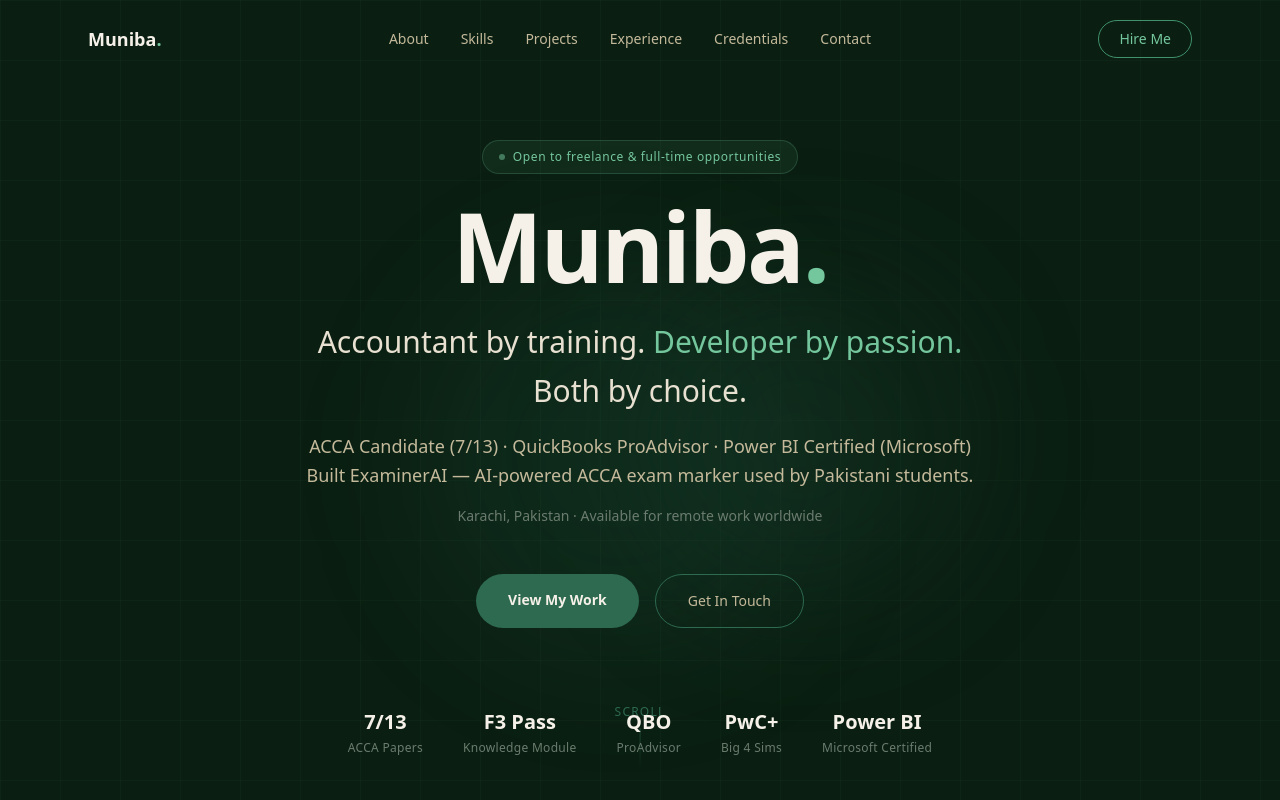
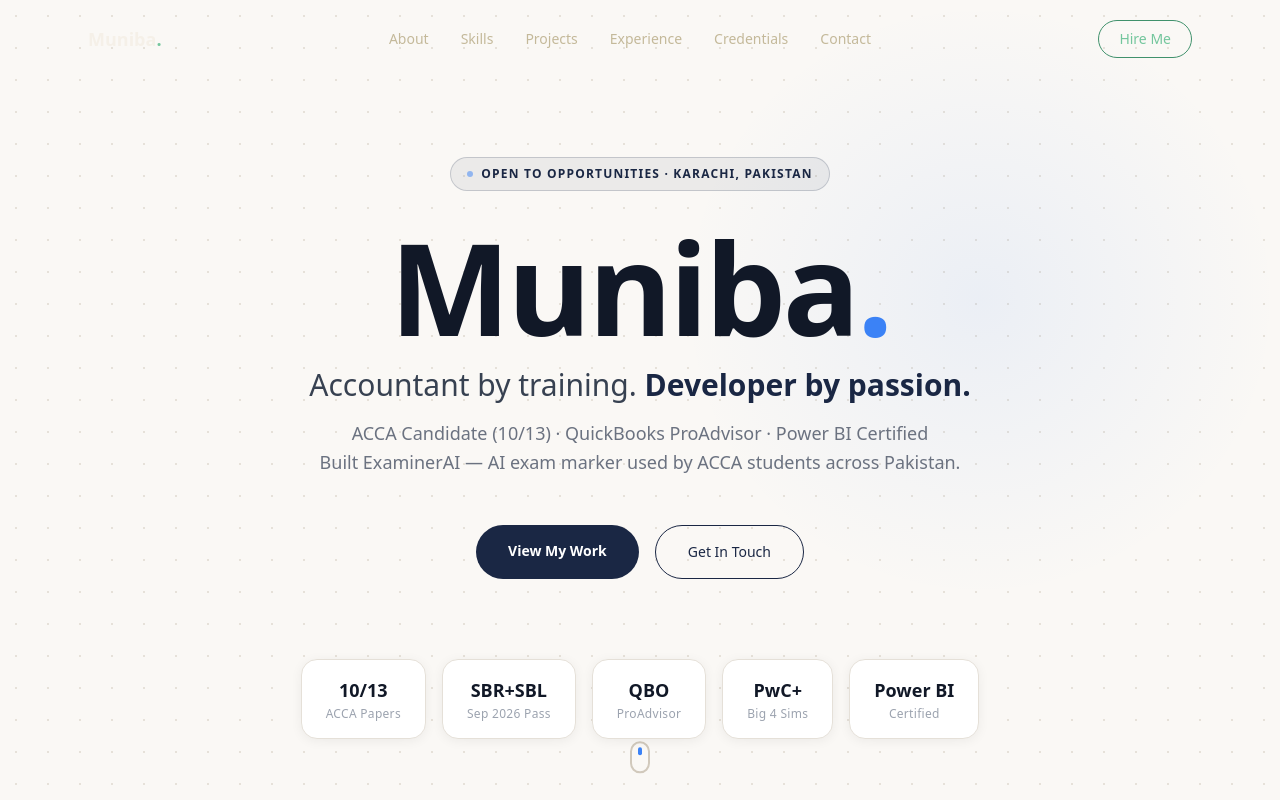
Before and after one commit to Munibaamjad/muniba-portfolio, a Next.js app: page / in a window 1280 px wide. Shown: the top 800 px of the page. Built offline with nearby package versions, Linux system fonts and the light colour scheme.

Commit message:
Refactor Hero component with animations and styles

```diff
--- a/src/components/Hero.tsx
+++ b/src/components/Hero.tsx
@@ -1,95 +1,201 @@
 "use client";
-import { motion } from "framer-motion";
+import { motion, useMotionValue, useSpring, useTransform } from "framer-motion";
+import { useEffect, useRef, useState } from "react";
+
+// Character-by-character text reveal
+function SplitText({ text, className, style, delay = 0 }: { text: string; className?: string; style?: React.CSSProperties; delay?: number }) {
+  return (
+    <span className={className} style={{ display: "inline-block", ...style }}>
+      {text.split("").map((char, i) => (
+        <motion.span
+          key={i}
+          initial={{ opacity: 0, y: 40, rotateX: -90 }}
+          animate={{ opacity: 1, y: 0, rotateX: 0 }}
+          transition={{ duration: 0.5, delay: delay + i * 0.03, ease: [0.22, 1, 0.36, 1] }}
+          style={{ display: "inline-block", transformOrigin: "bottom" }}
+        >
+          {char === " " ? " " : char}
+        </motion.span>
+      ))}
+    </span>
+  );
+}
+
+// Magnetic cursor-follow card
+function MagneticCard({ children, className, style }: { children: React.ReactNode; className?: string; style?: React.CSSProperties }) {
+  const ref = useRef<HTMLDivElement>(null);
+  const x = useMotionValue(0);
+  const y = useMotionValue(0);
+  const rotateX = useTransform(y, [-50, 50], [8, -8]);
+  const rotateY = useTransform(x, [-50, 50], [-8, 8]);
+  const springX = useSpring(rotateX, { stiffness: 200, damping: 20 });
+  const springY = useSpring(rotateY, { stiffness: 200, damping: 20 });
+
+  const handleMouse = (e: React.MouseEvent) => {
+    if (!ref.current) return;
+    const rect = ref.current.getBoundingClientRect();
+    x.set(e.clientX - rect.left - rect.width / 2);
+    y.set(e.clientY - rect.top - rect.height / 2);
+  };
+  const handleLeave = () => { x.set(0); y.set(0); };
+
+  return (
+    <motion.div
+      ref={ref}
+      onMouseMove={handleMouse}
+      onMouseLeave={handleLeave}
+      style={{ rotateX: springX, rotateY: springY, transformStyle: "preserve-3d", ...style }}
+      className={className}
+    >
+      {children}
+    </motion.div>
+  );
+}
 
 export default function Hero() {
+  const [mounted, setMounted] = useState(false);
+  useEffect(() => setMounted(true), []);
+
   return (
-    <section className="relative min-h-screen flex items-center justify-center overflow-hidden" style={{background:"#0a1f12"}}>
-      {/* Subtle grid */}
-      <div className="absolute inset-0" style={{backgroundImage:"linear-gradient(rgba(116,198,157,0.03) 1px, transparent 1px), linear-gradient(90deg, rgba(116,198,157,0.03) 1px, transparent 1px)", backgroundSize:"60px 60px"}}/>
-      {/* Glow */}
-      <div className="absolute top-1/3 left-1/3 w-96 h-96 rounded-full blur-3xl" style={{background:"rgba(45,106,79,0.15)"}}/>
-      <div className="absolute bottom-1/4 right-1/4 w-80 h-80 rounded-full blur-3xl" style={{background:"rgba(26,61,43,0.3)"}}/>
+    <section
+      className="relative min-h-screen flex items-center justify-center overflow-hidden"
+      style={{ background: "#faf8f5" }}
+    >
+      {/* Subtle dot grid */}
+      <div className="absolute inset-0" style={{
+        backgroundImage: "radial-gradient(circle, #d1c9bc 1px, transparent 1px)",
+        backgroundSize: "32px 32px",
+        opacity: 0.5,
+      }} />
+
+      {/* Blue glow blob top right */}
+      <div className="absolute top-0 right-0 w-[600px] h-[600px] rounded-full pointer-events-none" style={{
+        background: "radial-gradient(circle, rgba(59,130,246,0.08) 0%, transparent 70%)",
+      }} />
 
       <div className="relative z-10 max-w-5xl mx-auto px-6 text-center">
         {/* Badge */}
-        <motion.div initial={{opacity:0,y:20}} animate={{opacity:1,y:0}} transition={{duration:0.5}}
-          className="inline-flex items-center gap-2 text-xs font-medium px-4 py-2 rounded-full mt-24 mb-6 tracking-wider"
-          style={{background:"rgba(116,198,157,0.08)", border:"1px solid rgba(116,198,157,0.2)", color:"#74c69d"}}>
-          <span className="w-1.5 h-1.5 rounded-full animate-pulse" style={{background:"#74c69d"}}/>
-          Open to freelance & full-time opportunities
+        <motion.div
+          initial={{ opacity: 0, scale: 0.9 }}
+          animate={{ opacity: 1, scale: 1 }}
+          transition={{ duration: 0.4, delay: 0.1 }}
+          className="inline-flex items-center gap-2 text-xs font-semibold px-4 py-2 rounded-full mb-8 mt-24 tracking-widest uppercase"
+          style={{ background: "#1a274410", border: "1px solid #1a274430", color: "#1a2744" }}
+        >
+          <span className="w-1.5 h-1.5 rounded-full animate-pulse" style={{ background: "#3b82f6" }} />
+          Open to opportunities · Karachi, Pakistan
         </motion.div>
 
-        {/* Name */}
-        <motion.h1 initial={{opacity:0,y:30}} animate={{opacity:1,y:0}} transition={{duration:0.6,delay:0.1}}
-          className="text-7xl md:text-8xl font-bold mb-6 tracking-tight leading-none"
-          style={{color:"#f5f0e8"}}>
-          Muniba<span style={{color:"#74c69d"}}>.</span>
-        </motion.h1>
+        {/* Name — character reveal */}
+        {mounted && (
+          <h1 className="text-7xl md:text-8xl lg:text-9xl font-black mb-4 tracking-tight leading-none" style={{ color: "#111827" }}>
+            <SplitText text="Muniba" delay={0.2} />
+            <motion.span
+              initial={{ opacity: 0, scale: 0 }}
+              animate={{ opacity: 1, scale: 1 }}
+              transition={{ delay: 0.9, duration: 0.3, type: "spring" }}
+              style={{ color: "#3b82f6", display: "inline-block" }}
+            >.</motion.span>
+          </h1>
+        )}
 
-        {/* Tagline */}
-        <motion.p initial={{opacity:0,y:20}} animate={{opacity:1,y:0}} transition={{duration:0.6,delay:0.2}}
-          className="text-2xl md:text-3xl font-light mb-4 leading-relaxed"
-          style={{color:"#e8e0d0"}}>
-          Accountant by training.{" "}
-          <span className="font-medium" style={{color:"#74c69d"}}>Developer by passion.</span>
-          <br/>Both by choice.
+        {/* Tagline — clip path wipe */}
+        <div style={{ overflow: "hidden" }}>
+          <motion.p
+            initial={{ y: "100%" }}
+            animate={{ y: 0 }}
+            transition={{ duration: 0.7, delay: 0.9, ease: [0.22, 1, 0.36, 1] }}
+            className="text-2xl md:text-3xl font-light mb-4"
+            style={{ color: "#374151" }}
+          >
+            Accountant by training.{" "}
+            <span className="font-semibold" style={{ color: "#1a2744" }}>Developer by passion.</span>
+          </motion.p>
+        </div>
+
+        {/* Subtitle */}
+        <motion.p
+          initial={{ opacity: 0 }}
+          animate={{ opacity: 1 }}
+          transition={{ duration: 0.8, delay: 1.1 }}
+          className="text-base md:text-lg mb-12 max-w-2xl mx-auto leading-relaxed"
+          style={{ color: "#6b7280" }}
+        >
+          ACCA Candidate (10/13) · QuickBooks ProAdvisor · Power BI Certified
+          <br />
+          Built ExaminerAI — AI exam marker used by ACCA students across Pakistan.
         </motion.p>
 
-        {/* Sub */}
-        <motion.p initial={{opacity:0}} animate={{opacity:1}} transition={{duration:0.6,delay:0.3}}
-          className="text-base md:text-lg mb-4 max-w-2xl mx-auto leading-relaxed"
-          style={{color:"#c4b99a"}}>
-          ACCA Candidate (7/13) · QuickBooks ProAdvisor · Power BI Certified (Microsoft)
-          <br/>Built ExaminerAI — AI-powered ACCA exam marker used by Pakistani students.
-        </motion.p>
-
-        <motion.p initial={{opacity:0}} animate={{opacity:1}} transition={{duration:0.6,delay:0.35}}
-          className="text-sm mb-12" style={{color:"#6b7c6e"}}>
-          Karachi, Pakistan · Available for remote work worldwide
-        </motion.p>
-
-        {/* CTAs */}
-        <motion.div initial={{opacity:0,y:20}} animate={{opacity:1,y:0}} transition={{duration:0.6,delay:0.4}}
-          className="flex flex-col sm:flex-row gap-4 justify-center mb-20">
+        {/* CTA Buttons */}
+        <motion.div
+          initial={{ opacity: 0, y: 20 }}
+          animate={{ opacity: 1, y: 0 }}
+          transition={{ duration: 0.6, delay: 1.2 }}
+          className="flex flex-col sm:flex-row gap-4 justify-center mb-20"
+        >
           <a href="#projects"
-            className="px-8 py-4 rounded-full text-sm font-semibold transition-all"
-            style={{background:"#2d6a4f", color:"#f5f0e8"}}
-            onMouseEnter={e => (e.currentTarget as HTMLElement).style.background="#40916c"}
-            onMouseLeave={e => (e.currentTarget as HTMLElement).style.background="#2d6a4f"}>
+            className="px-8 py-4 rounded-full text-sm font-semibold transition-all duration-200 hover:scale-105 active:scale-95"
+            style={{ background: "#1a2744", color: "#fff" }}
+            onMouseEnter={e => (e.currentTarget as HTMLElement).style.background = "#2d3f6b"}
+            onMouseLeave={e => (e.currentTarget as HTMLElement).style.background = "#1a2744"}
+          >
             View My Work
           </a>
           <a href="#contact"
-            className="px-8 py-4 rounded-full text-sm font-medium transition-all"
-            style={{border:"1px solid #2d6a4f", color:"#c4b99a"}}
-            onMouseEnter={e => { (e.currentTarget as HTMLElement).style.borderColor="#74c69d"; (e.currentTarget as HTMLElement).style.color="#f5f0e8"; }}
-            onMouseLeave={e => { (e.currentTarget as HTMLElement).style.borderColor="#2d6a4f"; (e.currentTarget as HTMLElement).style.color="#c4b99a"; }}>
+            className="px-8 py-4 rounded-full text-sm font-medium transition-all duration-200 hover:scale-105 active:scale-95"
+            style={{ border: "1.5px solid #1a2744", color: "#1a2744", background: "transparent" }}
+            onMouseEnter={e => { (e.currentTarget as HTMLElement).style.background = "#1a2744"; (e.currentTarget as HTMLElement).style.color = "#fff"; }}
+            onMouseLeave={e => { (e.currentTarget as HTMLElement).style.background = "transparent"; (e.currentTarget as HTMLElement).style.color = "#1a2744"; }}
+          >
             Get In Touch
           </a>
         </motion.div>
 
-        {/* Stats */}
-        <motion.div initial={{opacity:0}} animate={{opacity:1}} transition={{duration:0.8,delay:0.6}}
-          className="flex flex-wrap justify-center gap-10">
+        {/* Stats row — magnetic cards */}
+        <motion.div
+          initial={{ opacity: 0 }}
+          animate={{ opacity: 1 }}
+          transition={{ duration: 0.8, delay: 1.3 }}
+          className="flex flex-wrap justify-center gap-4"
+        >
           {[
-            {value:"7/13", label:"ACCA Papers"},
-            {value:"F3 Pass", label:"Knowledge Module"},
-            {value:"QBO", label:"ProAdvisor"},
-            {value:"PwC+", label:"Big 4 Sims"},
-            {value:"Power BI", label:"Microsoft Certified"},
-          ].map(s => (
-            <div key={s.label} className="text-center">
-              <p className="text-xl font-bold" style={{color:"#f5f0e8"}}>{s.value}</p>
-              <p className="text-xs mt-1 tracking-wide" style={{color:"#6b7c6e"}}>{s.label}</p>
-            </div>
+            { value: "10/13", label: "ACCA Papers" },
+            { value: "SBR+SBL", label: "Sep 2026 Pass" },
+            { value: "QBO", label: "ProAdvisor" },
+            { value: "PwC+", label: "Big 4 Sims" },
+            { value: "Power BI", label: "Certified" },
+          ].map((s, i) => (
+            <MagneticCard key={s.label}>
+              <motion.div
+                initial={{ opacity: 0, y: 20 }}
+                animate={{ opacity: 1, y: 0 }}
+                transition={{ delay: 1.4 + i * 0.07 }}
+                className="px-6 py-4 rounded-2xl text-center cursor-default"
+                style={{ background: "#fff", border: "1px solid #e5e0d8", boxShadow: "0 2px 12px rgba(0,0,0,0.06)" }}
+              >
+                <p className="text-lg font-bold" style={{ color: "#111827" }}>{s.value}</p>
+                <p className="text-xs mt-0.5 tracking-wide" style={{ color: "#9ca3af" }}>{s.label}</p>
+              </motion.div>
+            </MagneticCard>
           ))}
         </motion.div>
       </div>
 
-      {/* Scroll */}
-      <motion.div initial={{opacity:0}} animate={{opacity:1}} transition={{delay:1.2}}
-        className="absolute bottom-8 left-1/2 -translate-x-1/2 flex flex-col items-center gap-2">
-        <span className="text-xs tracking-widest" style={{color:"#2d6a4f"}}>SCROLL</span>
-        <div className="w-px h-10" style={{background:"linear-gradient(to bottom, #40916c60, transparent)"}}/>
+      {/* Scroll indicator */}
+      <motion.div
+        initial={{ opacity: 0 }}
+        animate={{ opacity: 1 }}
+        transition={{ delay: 1.8 }}
+        className="absolute bottom-8 left-1/2 -translate-x-1/2 flex flex-col items-center gap-2"
+      >
+        <motion.div
+          animate={{ y: [0, 6, 0] }}
+          transition={{ repeat: Infinity, duration: 1.5, ease: "easeInOut" }}
+          className="w-5 h-8 rounded-full border-2 flex items-start justify-center pt-1"
+          style={{ borderColor: "#d1c9bc" }}
+        >
+          <div className="w-1 h-2 rounded-full" style={{ background: "#3b82f6" }} />
+        </motion.div>
       </motion.div>
     </section>
   );
```
